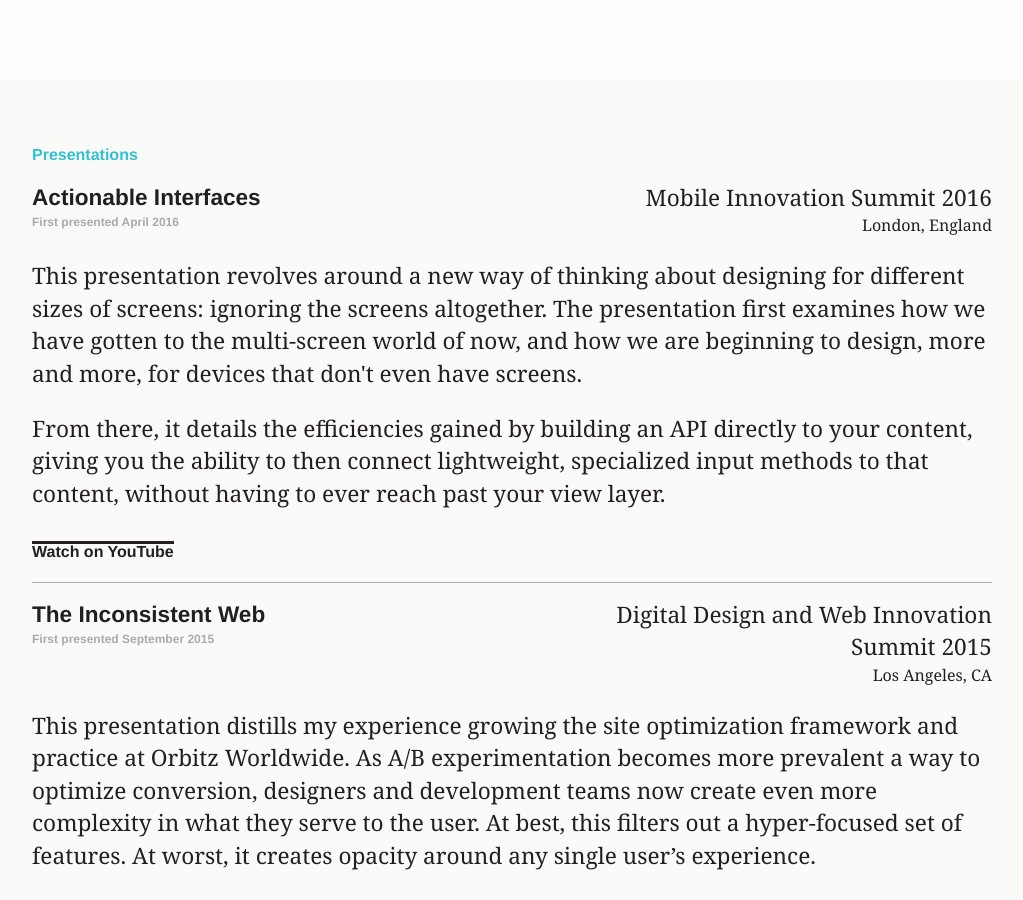
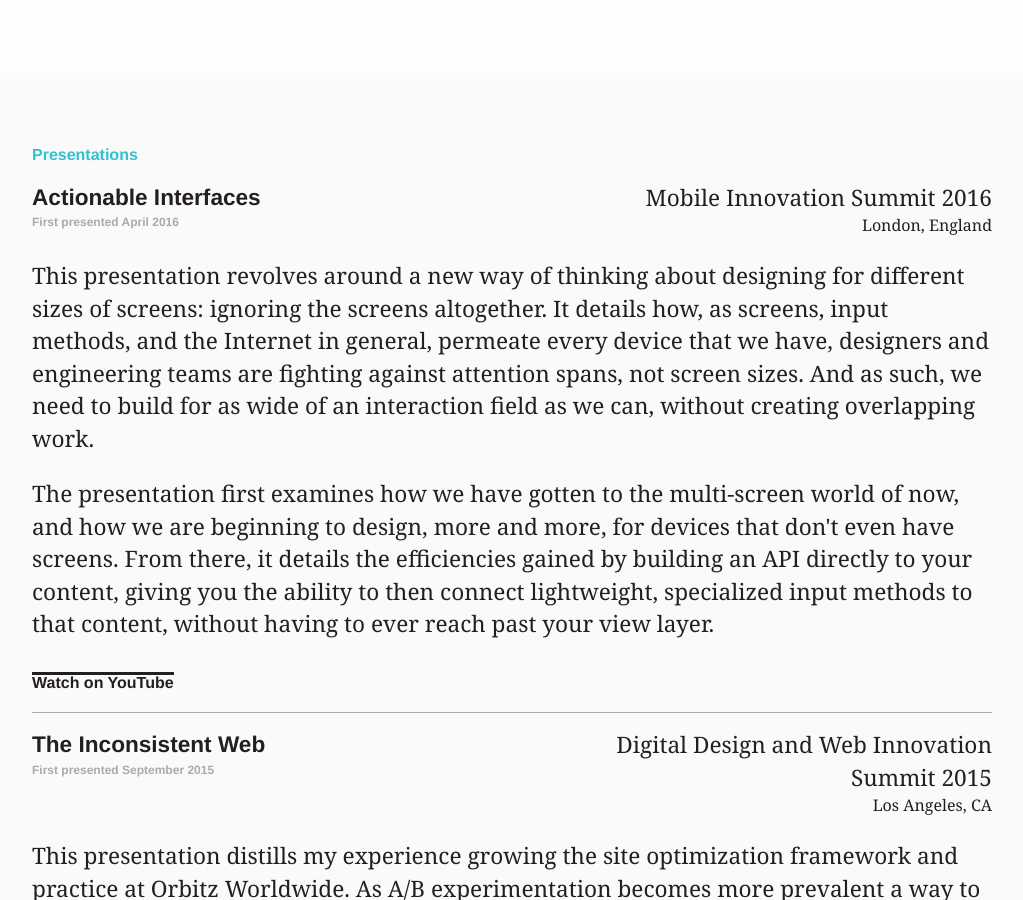
Before and after one commit to billHinderman/resume, a Jekyll site: the page built from index.html, in a window 1280 px wide and 900 px high, scrolled down 5666 px. Shown: the whole window, without its empty margins (128-1151 px from the left). Built offline with Jekyll 4.4.1, drawn with Linux system fonts in a browser that asks for light colours.

Commit message:
Description for Actionable Interfaces

```diff
--- a/_includes/section-presentation.html
+++ b/_includes/section-presentation.html
@@ -14,10 +14,10 @@
           </div>
         </div>
         <p class="resume-item-description">
-          This presentation revolves around a new way of thinking about designing for different sizes of screens: ignoring the screens altogether. The presentation first examines how we have gotten to the multi-screen world of now, and how we are beginning to design, more and more, for devices that don't even have screens.
+          This presentation revolves around a new way of thinking about designing for different sizes of screens: ignoring the screens altogether. It details how, as screens, input methods, and the Internet in general, permeate every device that we have, designers and engineering teams are fighting against attention spans, not screen sizes.  And as such, we need to build for as wide of an interaction field as we can, without creating overlapping work.
         </p>
         <p class="resume-item-description">
-          From there, it details the efficiencies gained by building an API directly to your content, giving you the ability to then connect lightweight, specialized input methods to that content, without having to ever reach past your view layer.
+          The presentation first examines how we have gotten to the multi-screen world of now, and how we are beginning to design, more and more, for devices that don't even have screens. From there, it details the efficiencies gained by building an API directly to your content, giving you the ability to then connect lightweight, specialized input methods to that content, without having to ever reach past your view layer.
         </p>
         <p class="resume-item-description">
           <a class="link" href="https://www.youtube.com/watch?v=z7jCt5P3Geo" target="_blank">Watch on YouTube</a>
```
